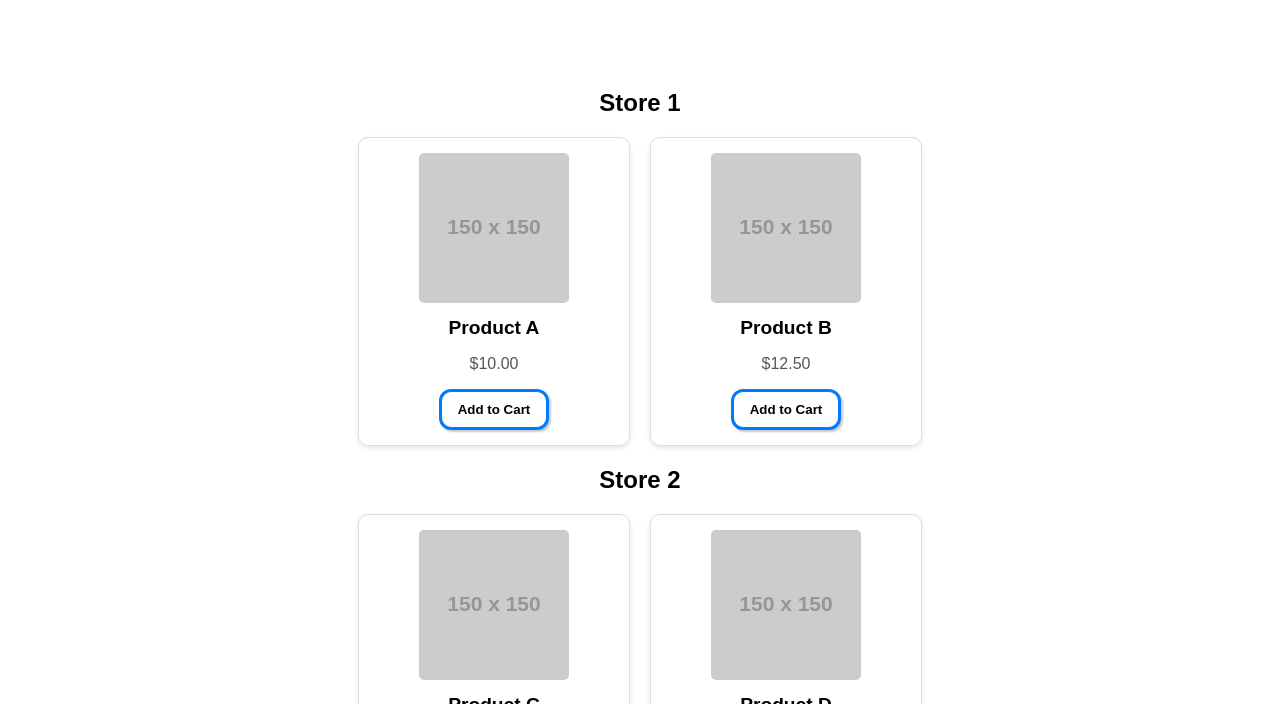
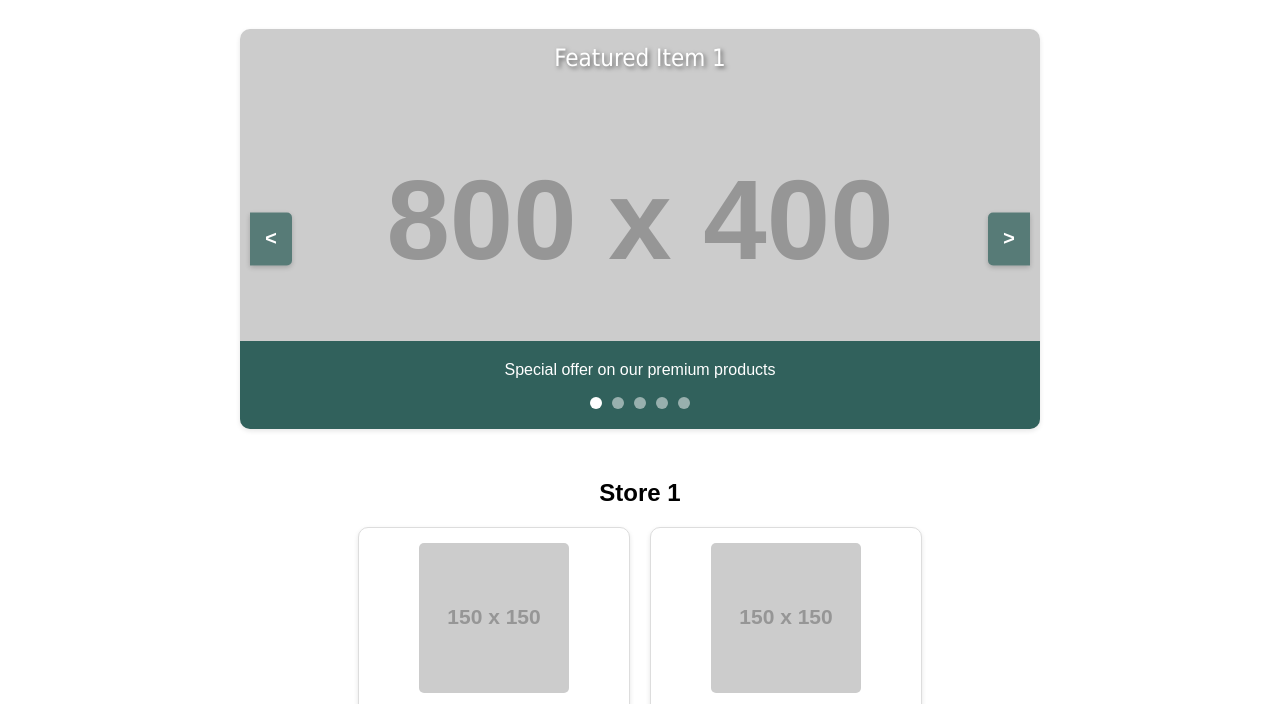
Before and after one commit to alecnazzy/CAP4104-project, a plain HTML site: page html/prototype/prototype.html in a window 1280 px wide. Shown: the part 71-775 px from the top of the page. Drawn offline with Linux system fonts and the light colour scheme; placeholder pictures from the web are drawn by us.

Commit message:
Add carousel, make buttons green

```diff
--- /dev/null
+++ b/html/prototype/carousel.css
@@ -0,0 +1,121 @@
+.carousel-container {
+    position: relative;
+    width: 100%;
+    max-width: 800px;
+    margin: 30px auto;
+    overflow: hidden;
+    border-radius: 10px;
+    box-shadow: 0 2px 5px rgba(0, 0, 0, 0.1);
+}
+
+.carousel {
+    position: relative;
+    width: 100%;
+    height: 400px;
+}
+
+.carousel-item {
+    position: absolute;
+    top: 0;
+    left: 0;
+    width: 100%;
+    height: 100%;
+    opacity: 0;
+    transition: margin-right 0.3s;
+}
+
+.carousel-item.active {
+    opacity: 1;
+}
+
+.carousel-item img {
+    width: 100%;
+    height: 100%;
+    object-fit: cover;
+}
+
+.carousel-caption {
+    position: absolute;
+    bottom: 0;
+    left: 0;
+    right: 0;
+    padding: 20px;
+    background: rgba(11, 71, 64, 0.8);
+    color: white;
+    text-align: center;
+}
+
+.carousel-item h2 {
+    position: absolute;
+    font-weight: normal;
+    font-family: Tahoma, sans-serif;
+    top: 0;
+    left: 0;
+    right: 0;
+    padding: 15px 20px;
+    color: white;
+    text-align: center;
+    margin: 0;
+    text-shadow: 2px 2px 4px rgba(0, 0, 0, 0.5);
+    z-index: 1;
+}
+
+.carousel-caption p {
+    font-size: 1em;
+    margin-bottom: 30px;
+    margin-top: 0;
+}
+
+.carousel-control {
+    position: absolute;
+    top: 50%;
+    transform: translateY(-50%);
+    background: rgba(11, 71, 64, 0.6);
+    color: white;
+    border: none;
+    padding: 15px;
+    cursor: pointer;
+    font-size: 20px;
+    transition: background-color 0.3s;
+    z-index: 2;
+    font-family: "Droid Sans Mono", monospace;
+    margin: 10px;
+    box-shadow: 0 2px 5px rgba(0, 0, 0, 0.2);
+}
+
+.carousel-control:hover {
+    background: rgb(11, 71, 64);
+}
+
+.carousel-control.prev {
+    left: 0;
+    border-radius: 0 5px 5px 0;
+}
+
+.carousel-control.next {
+    right: 0;
+    border-radius: 5px 0 0 5px;
+}
+
+.carousel-indicators {
+    position: absolute;
+    bottom: 20px;
+    left: 50%;
+    transform: translateX(-50%);
+    display: flex;
+    gap: 10px;
+    z-index: 2;
+}
+
+.indicator {
+    width: 12px;
+    height: 12px;
+    border-radius: 50%;
+    background: rgba(255, 255, 255, 0.5);
+    cursor: pointer;
+    transition: background-color 0.3s;
+}
+
+.indicator.active {
+    background: white;
+}
--- /dev/null
+++ b/html/prototype/carousel.js
@@ -0,0 +1,74 @@
+document.addEventListener('DOMContentLoaded', () => {
+    const carousel = document.querySelector('.carousel');
+    const items = carousel.querySelectorAll('.carousel-item');
+    const indicators = document.querySelectorAll('.indicator');
+    const prevBtn = document.querySelector('.prev');
+    const nextBtn = document.querySelector('.next');
+
+    let currentItem = 0;
+    let isPlaying = true;
+    const totalItems = items.length;
+    const interval = 3000;
+    let slideInterval;
+
+    function goToItem(index) {
+        // Remove active class from current item and indicator
+        items[currentItem].classList.remove('active');
+        indicators[currentItem].classList.remove('active');
+
+        // Add active class to new item and indicator
+        items[index].classList.add('active');
+        indicators[index].classList.add('active');
+
+        currentItem = index;
+    }
+
+    function nextItem() {
+        let next = (currentItem + 1) % totalItems;
+        goToItem(next);
+    }
+
+    function prevItem() {
+        let prev = (currentItem - 1 + totalItems) % totalItems;
+        goToItem(prev);
+    }
+
+    function startSlideshow() {
+        if (!isPlaying) {
+            isPlaying = true;
+            slideInterval = setInterval(nextItem, interval);
+        }
+    }
+
+    function pauseSlideshow() {
+        if (isPlaying) {
+            isPlaying = false;
+            clearInterval(slideInterval);
+        }
+    }
+
+    // Event Listeners
+    prevBtn.addEventListener('click', () => {
+        pauseSlideshow();
+        prevItem();
+    });
+
+    nextBtn.addEventListener('click', () => {
+        pauseSlideshow();
+        nextItem();
+    });
+
+    indicators.forEach((indicator, index) => {
+        indicator.addEventListener('click', () => {
+            pauseSlideshow();
+            goToItem(index);
+        });
+    });
+
+    // Pause on hover
+    carousel.addEventListener('mouseenter', pauseSlideshow);
+    carousel.addEventListener('mouseleave', startSlideshow);
+
+    // Start the slideshow
+    startSlideshow();
+});
--- a/html/prototype/prototype.css
+++ b/html/prototype/prototype.css
@@ -79,10 +79,11 @@ nav .nav-link:last-of-type {
   flex-direction: column;
   text-align: center;
   width: 85%;
-  margin: 50px auto;
-  padding: 20px;
-  /* border-radius: 15px;
-  box-shadow: 0 4px 10px rgba(0, 0, 0, 0.2); */
+  margin: 0 auto;
+}
+
+.store {
+    margin: 0 0 20px 0;
 }
 
 /* PRODUCT LIST */
@@ -133,8 +134,8 @@ button {
   font-weight: bold;
   padding: 10px 16px;
   border-radius: 12px;
-  box-shadow: 2px 2px 2px 0px rgba(184, 184, 184, 0.777);
-  border: 3px solid #007bff;
+  box-shadow: 2px 2px 2px 0 rgba(184, 184, 184, 0.777);
+  border: 3px solid rgba(11, 71, 64);
   transition: background-color 0.3s ease;
 }
 
@@ -256,7 +257,7 @@ hr {
 }
 
 .login button {
-  border: 3px solid #007bff;
+  border: 3px solid rgba(11, 71, 64);
   padding: 10px 15px;
   border-radius: 7px;
   cursor: pointer;
@@ -267,12 +268,12 @@ hr {
 }
 
 .login .submit {
-  background-color: #007bff;
+  background-color: rgba(11, 71, 64);
   color: white;
 }
 
 .login .submit:hover {
-  background-color: #007bff;
+  background-color: #0d6c65;
 }
 
 .login .login-label {
--- a/html/prototype/prototype.html
+++ b/html/prototype/prototype.html
@@ -4,6 +4,8 @@
     <meta charset="UTF-8" />
     <meta name="viewport" content="width=device-width, initial-scale=1.0" />
     <title>Prototype</title>
+    <script src="carousel.js"></script>
+    <link rel="stylesheet" href="carousel.css" />
     <link rel="stylesheet" href="prototype.css" />
   </head>
   <body>
@@ -20,6 +22,59 @@
       <a href="/html/prototype/login_user.html">Logout</a>
     </nav>
     <!-- END NAVBAR -->
+
+    <!-- CAROUSEL -->
+    <div class="carousel-container">
+      <div class="carousel">
+        <div class="carousel-item active">
+          <img src="https://dummyimage.com/800x400/008dd4/fff" alt="Item 1">
+          <h2>Featured Item 1</h2>
+          <div class="carousel-caption">
+            <p>Special offer on our premium products</p>
+          </div>
+        </div>
+        <div class="carousel-item">
+          <img src="https://dummyimage.com/800x400/d40094/fff" alt="Item 2">
+          <h2>Featured Item 2</h2>
+          <div class="carousel-caption">
+            <p>New arrivals just for you</p>
+          </div>
+        </div>
+        <div class="carousel-item">
+          <img src="https://dummyimage.com/800x400/d4ad00/fff" alt="Item 3">
+          <h2>Featured Item 3</h2>
+          <div class="carousel-caption">
+            <p>Discover our best sellers</p>
+          </div>
+        </div>
+        <div class="carousel-item">
+          <img src="https://dummyimage.com/800x400/00d451/fff" alt="Item 4">
+          <h2>Featured Item 4</h2>
+          <div class="carousel-caption">
+            <p>Limited time offers</p>
+          </div>
+        </div>
+        <div class="carousel-item">
+          <img src="https://dummyimage.com/800x400/0040d4/fff" alt="Item 5">
+          <h2>Featured Item 5</h2>
+          <div class="carousel-caption">
+            <p>Exclusive deals just for you</p>
+          </div>
+        </div>
+      </div>
+
+      <div class="carousel-indicators">
+        <span class="indicator active" data-index="0"></span>
+        <span class="indicator" data-index="1"></span>
+        <span class="indicator" data-index="2"></span>
+        <span class="indicator" data-index="3"></span>
+        <span class="indicator" data-index="4"></span>
+      </div>
+
+      <button class="carousel-control prev">&lt;</button>
+      <button class="carousel-control next">&gt;</button>
+    </div>
+    <!-- END CAROUSEL -->
 
     <div class="display-items">
       <!-- Store 1 -->
```
